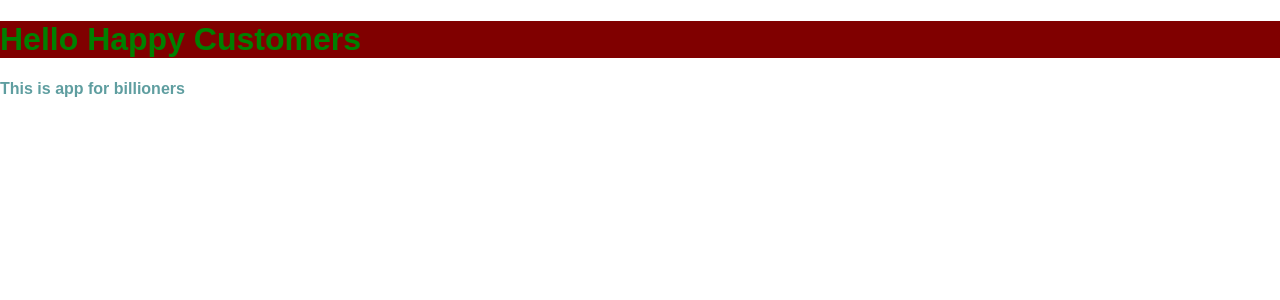
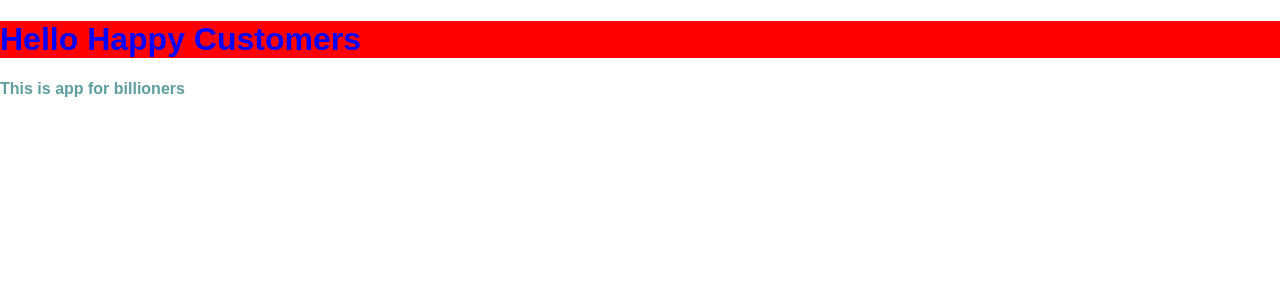
Before and after one commit to tejaswinidvekaria/teve-react, a React (Create React App) app: page / in a window 1280 px wide. Shown: the top 300 px of the page. Built offline with nearby package versions, Linux system fonts and the light colour scheme.

Commit message:
Pass props into the Component args/params

```diff
--- a/src/App.js
+++ b/src/App.js
@@ -3,7 +3,8 @@ function App() {
 
     return (
         <>
-            <Header/>
+            {/* pass both of these props into the Header Component arguments, but we're not gonna do this, we pass both of these props into the defaultProps*/}
+            <Header bgColor='red' textColor='blue'/>
             <div className="container">
                 <h4>This is app for billioners</h4>
             </div>
--- a/src/component/Header.jsx
+++ b/src/component/Header.jsx
@@ -1,8 +1,7 @@
 import PropTypes from 'prop-types'
-function Header({ anyText }) {
-  // We can put style in the variable, and pass it in the single curly bracket in the style of header.
+function Header({ anyText,bgColor,textColor }) {
   const headerStyles = {
-    backgroundColor:'maroon', color: 'green'
+    backgroundColor:bgColor, color: textColor
 
   }
   return (
```
